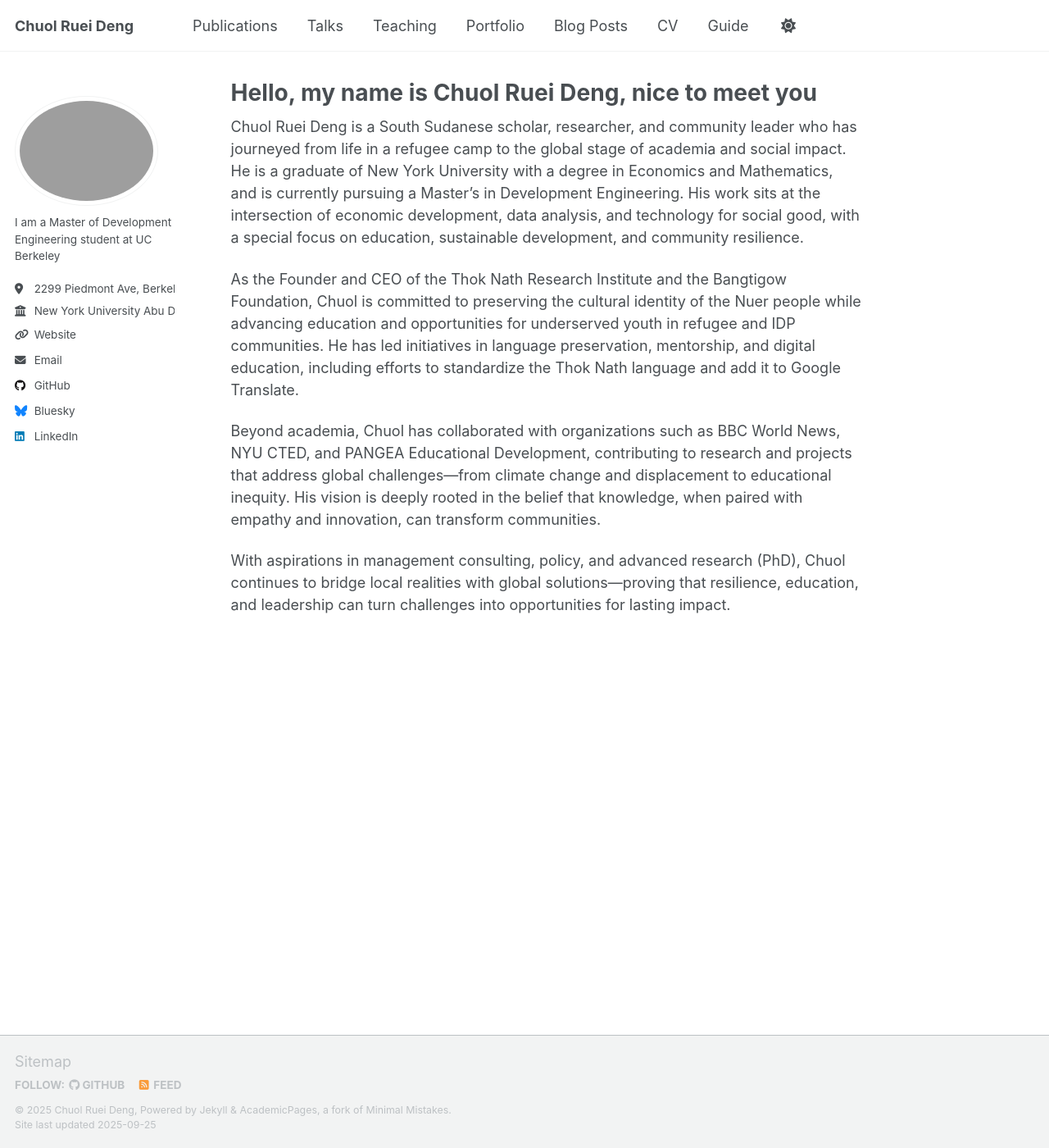
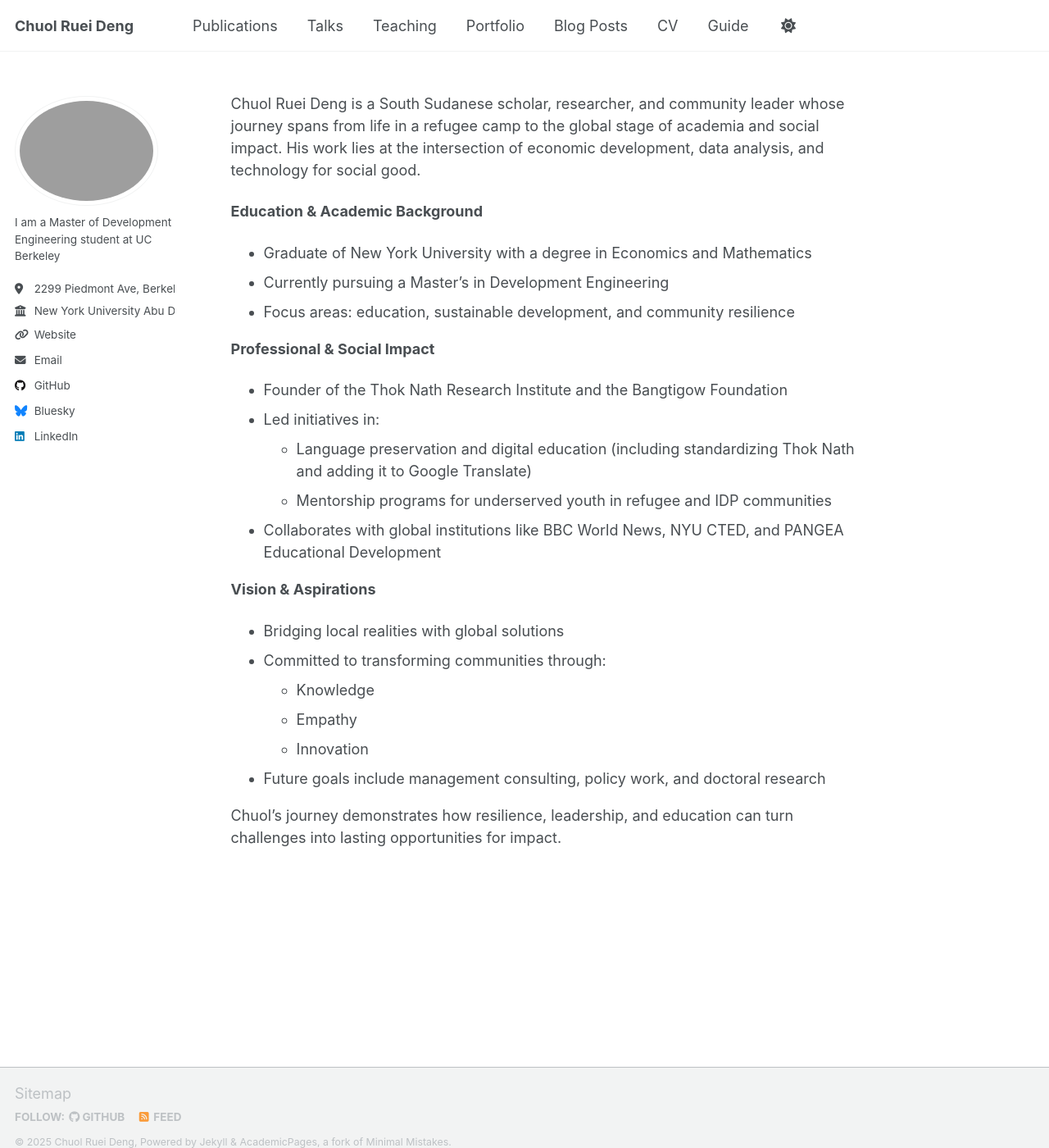
Before and after one commit to chuolrdeng/chuolrdeng.github.io, a Jekyll site: the page built from _pages/about.md, in a window 1280 px wide and 1400 px high. Shown: the whole window at 82% size. Built offline with Jekyll 4.4.1, drawn with Linux system fonts in a browser that asks for light colours; a script that is not in the unit is left out.

Commit message:
Update about.md

```diff
--- a/_pages/about.md
+++ b/_pages/about.md
@@ -1,16 +1,32 @@
 ---
 permalink: /
-title: "Hello, my name is Chuol Ruei Deng, nice to meet you"
+title: ""
 author_profile: true
 redirect_from:
   - /about/
   - /about.html
 ---
 
-Chuol Ruei Deng is a South Sudanese scholar, researcher, and community leader who has journeyed from life in a refugee camp to the global stage of academia and social impact. He is a graduate of New York University with a degree in Economics and Mathematics, and is currently pursuing a Master’s in Development Engineering. His work sits at the intersection of economic development, data analysis, and technology for social good, with a special focus on education, sustainable development, and community resilience.
+Chuol Ruei Deng is a South Sudanese scholar, researcher, and community leader whose journey spans from life in a refugee camp to the global stage of academia and social impact. His work lies at the intersection of economic development, data analysis, and technology for social good.
 
-As the Founder and CEO of the Thok Nath Research Institute and the Bangtigow Foundation, Chuol is committed to preserving the cultural identity of the Nuer people while advancing education and opportunities for underserved youth in refugee and IDP communities. He has led initiatives in language preservation, mentorship, and digital education, including efforts to standardize the Thok Nath language and add it to Google Translate.
+**Education & Academic Background**
+- Graduate of New York University with a degree in Economics and Mathematics
+- Currently pursuing a Master’s in Development Engineering
+- Focus areas: education, sustainable development, and community resilience
 
-Beyond academia, Chuol has collaborated with organizations such as BBC World News, NYU CTED, and PANGEA Educational Development, contributing to research and projects that address global challenges—from climate change and displacement to educational inequity. His vision is deeply rooted in the belief that knowledge, when paired with empathy and innovation, can transform communities.
+**Professional & Social Impact**
+- Founder of the Thok Nath Research Institute and the Bangtigow Foundation
+- Led initiatives in:
+  - Language preservation and digital education (including standardizing Thok Nath and adding it to Google Translate)
+  - Mentorship programs for underserved youth in refugee and IDP communities
+- Collaborates with global institutions like BBC World News, NYU CTED, and PANGEA Educational Development
 
-With aspirations in management consulting, policy, and advanced research (PhD), Chuol continues to bridge local realities with global solutions—proving that resilience, education, and leadership can turn challenges into opportunities for lasting impact.
+**Vision & Aspirations**
+- Bridging local realities with global solutions
+- Committed to transforming communities through:
+  - Knowledge
+  - Empathy
+  - Innovation
+- Future goals include management consulting, policy work, and doctoral research
+
+Chuol’s journey demonstrates how resilience, leadership, and education can turn challenges into lasting opportunities for impact.
```
